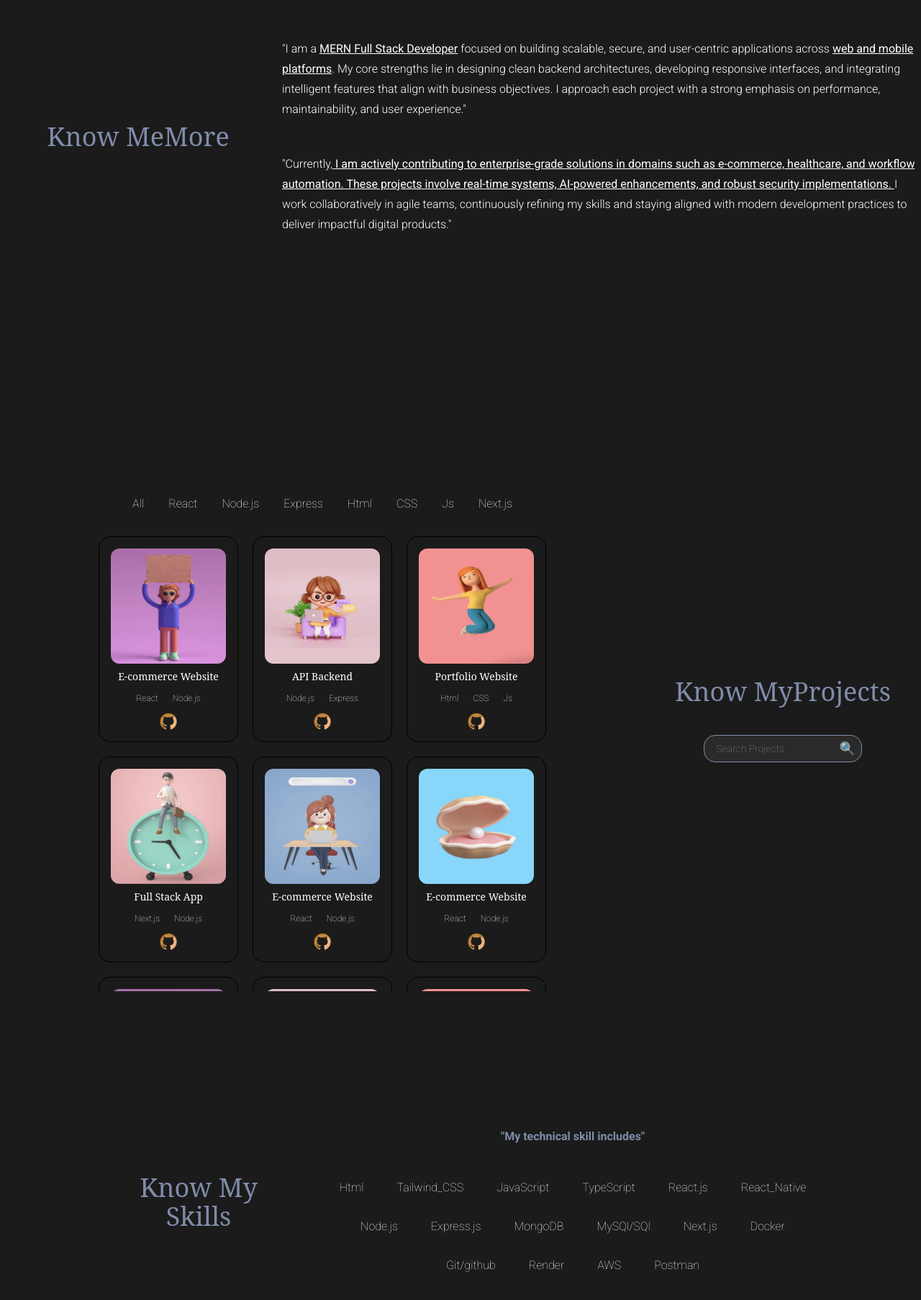
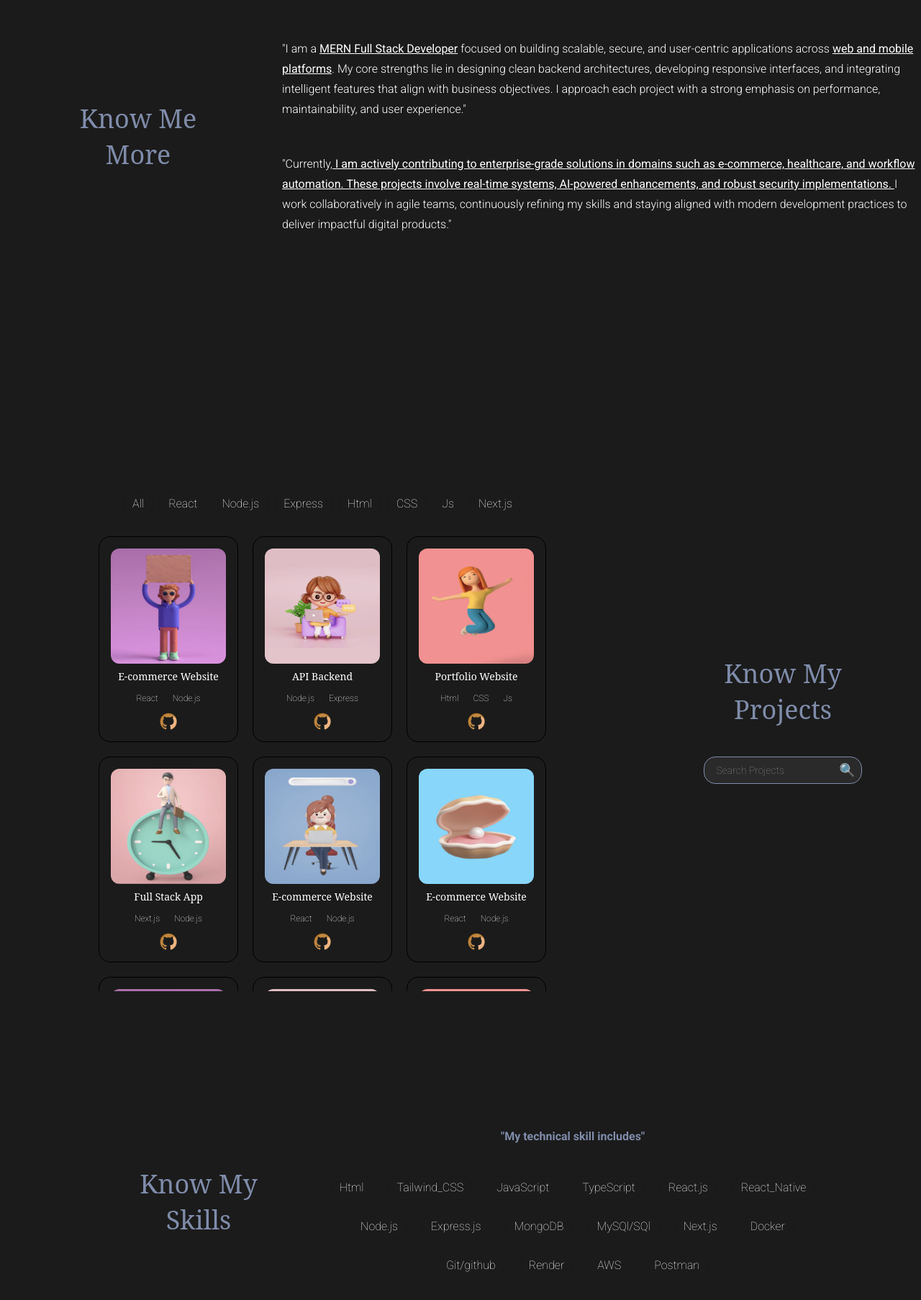
Before and after one commit to rohangit-hub/Portfolio-New, a React (Vite) app in the folder client/: page / in a window 1280 px wide. Shown: the part 970-2776 px from the top of the page at 72% size. Built offline with nearby package versions, Linux system fonts and the light colour scheme; a web font is replaced by a local one.

Commit message:
Portfolio-New V0.4 080725::2:38PM

```diff
--- a/client/src/components/about/about.css
+++ b/client/src/components/about/about.css
@@ -17,6 +17,8 @@
 
 .about-left-heading{
     @apply text-[#7F8CAA] text-4xl font-extralight font-bruno-ace-sc;
+    line-height: 1.4;
+    text-align: center;
 }
 
 .about-right{
@@ -39,6 +41,7 @@
 
     .about-left-heading {
         @apply text-3xl text-center;
+        line-height: 1.5;
     }
 
     .about-right {
--- a/client/src/components/about/about.jsx
+++ b/client/src/components/about/about.jsx
@@ -4,8 +4,9 @@ function about() {
   return (
     <div className='about-container font-roboto' id='about'>
         <div className='about-left'>
-            <p className='about-left-heading'> Know Me</p>
-            <p className='about-left-heading'> More</p>
+            <div className='about-left-heading'>
+                Know Me<br />More
+            </div>
         </div>
 
         <div className='about-right'>
--- a/client/src/components/project/project.css
+++ b/client/src/components/project/project.css
@@ -70,6 +70,8 @@
 
 .project-right-heading{
     @apply text-[#7F8CAA] text-4xl font-thin font-bruno-ace-sc;
+    line-height: 1.4;
+    text-align: center;
 }
 
 .search-container{
@@ -123,6 +125,7 @@
 
     .project-right-heading {
         @apply text-3xl text-center;
+        line-height: 1.5;
     }
 
     .search-container {
--- a/client/src/components/project/project.jsx
+++ b/client/src/components/project/project.jsx
@@ -75,8 +75,9 @@ function project() {
       </div>
 
       <div className='project-right'>
-        <p className='project-right-heading'> Know My </p>
-        <p className='project-right-heading'> Projects </p>
+        <div className='project-right-heading'>
+            Know My<br />Projects
+        </div>
         <div className='search-container'>
           <input
             type='text'
--- a/client/src/components/skill/skill.css
+++ b/client/src/components/skill/skill.css
@@ -17,6 +17,8 @@
 
 .skill-left-heading{
     @apply text-[#7F8CAA] text-4xl font-thin font-bruno-ace-sc;
+    line-height: 1.4;
+    text-align: center;
 }
 
 .skill-right{
@@ -50,6 +52,7 @@
 
     .skill-left-heading {
         @apply text-3xl text-center;
+        line-height: 1.5;
     }
 
     .skill-right {
--- a/client/src/components/skill/skill.jsx
+++ b/client/src/components/skill/skill.jsx
@@ -4,8 +4,9 @@ function skill() {
   return (
     <div className='skill-container font-roboto' id='skill'>
         <div className='skill-left'>
-            <p className='skill-left-heading'> Know My</p>
-            <p className='skill-left-heading'> Skills</p>
+            <div className='skill-left-heading'>
+                Know My<br />Skills
+            </div>
         </div>
 
         <div className='skill-right'>
```
